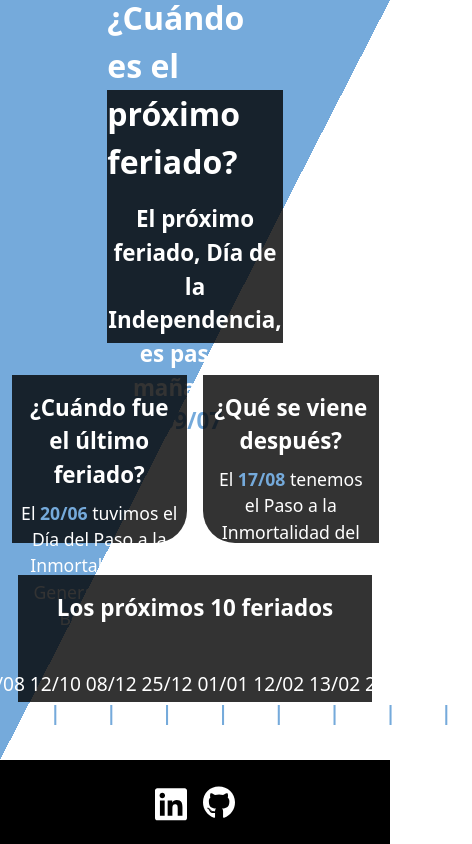
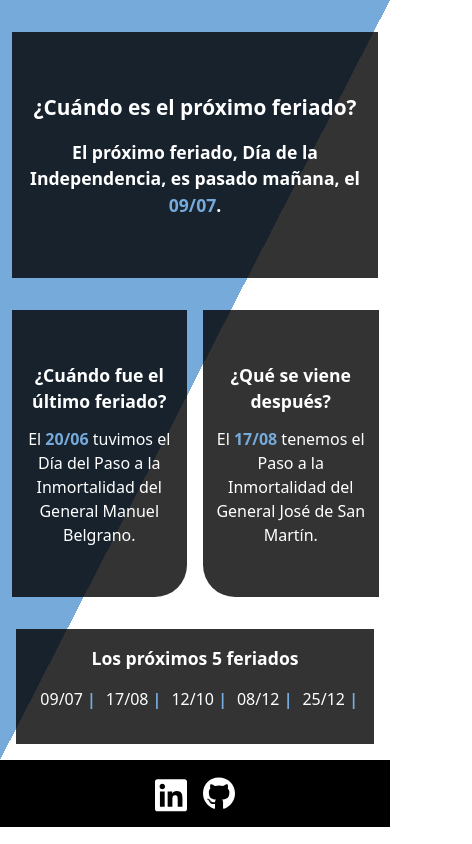
Before and after one commit to nicobonder/holidays, a React (Vite) app: page / in a window 390 px wide. Shown: the whole page, 472 px wide, since content can reach past the window. Built offline with nearby package versions, Linux system fonts and the light colour scheme.

Commit message:
responsive desing done

```diff
--- a/src/App.tsx
+++ b/src/App.tsx
@@ -1,5 +1,5 @@
+import React, { useState, useEffect } from 'react';
 import './index.css'
-
 
 //JSON CON LOS FERIADOS ARGENTINOS
 const HOLIDAYS = [
@@ -118,7 +118,10 @@ const HOLIDAYS = [
 ]
 ;
 
-// Current date
+
+function App() {
+
+  // Current date
 const today = new Date();
 const nextHoliday = HOLIDAYS.find(holiday => holiday.date > today) || {
   ...HOLIDAYS[0],
@@ -140,10 +143,29 @@ const futureHoliday = HOLIDAYS
   .sort((a, b) => a.date.getTime() - b.date.getTime())
   [1];
 
+const nextTen = HOLIDAYS
+  .filter(holiday => holiday.date > today)
+  .sort((a, b) => a.date.getTime() - b.date.getTime())
+  .slice(0, 10);
+
+const mapTen = () => {
+  return (
+    <ul className='listHoliday'>
+      {nextTen.map(holiday => (
+        <li key={holiday.date.toISOString()}>
+          <p className='infoTextList'>{String.fromCharCode(160)} {holiday.date.getUTCDate().toString().padStart(2, "0")}/{(holiday.date.getUTCMonth() + 1).toString().padStart(2, "0")}  <span className='divisor'> | </span> </p>
+        </li>
+      ))}
+    </ul>
+  );
+};
+console.log('Ten', nextTen);
+console.log('mapTen', mapTen);
+
 const nextFive = HOLIDAYS
   .filter(holiday => holiday.date > today)
   .sort((a, b) => a.date.getTime() - b.date.getTime())
-  .slice(0, 10);
+  .slice(0, 5);
 
 const mapFive = () => {
   return (
@@ -156,8 +178,24 @@ const mapFive = () => {
     </ul>
   );
 };
-console.log('five', nextFive);
-console.log('mapfive', mapFive);
+
+//crear funcion para que si la pantalla es < a 768px se renderice mapFive y si es > a 768px se renderice mapTen
+const [windowWidth, setWindowWidth] = useState(window.innerWidth);
+
+  useEffect(() => {
+    const handleResize = () => {
+      setWindowWidth(window.innerWidth);
+    };
+
+    window.addEventListener('resize', handleResize);
+
+    return () => {
+      window.removeEventListener('resize', handleResize);
+    };
+  }, []);
+
+  const mapContent = windowWidth >= 768 ? mapTen() : mapFive();
+  const subTitle = windowWidth >= 768 ? 'Los próximos 10 feriados' : 'Los próximos 5 feriados';
 
 
 const msDiff: number = nextHoliday.date.getTime() - today.getTime();
@@ -166,7 +204,7 @@ const daysDiff: number = Math.ceil(msDiff / (1000 * 3600 * 24));
 // Relative Time Format function
 const rtf = new Intl.RelativeTimeFormat('es-AR', { numeric: "auto" });
 
-function App() {
+
   return (
       <>
     <main className='sectionHoliday'>
@@ -189,10 +227,9 @@ function App() {
         </div>
       </div>
       <div className='listDiv'>
-        <h2 className='subTitle'>Los próximos 10 feriados</h2>
-        {mapFive()}
+        <h2 className='subTitle'>{subTitle}</h2>
+        {mapContent}
       </div>
-
 
     </main>
     <footer className='footer'>
--- a/src/index.css
+++ b/src/index.css
@@ -41,9 +41,9 @@
   display: flex;
   flex-direction: column;
   align-items: center;
+  justify-content: center;
   width: 45%;
   height: 30vh;
-  justify-content: center;
 }
 
 .mainTitle {
@@ -79,10 +79,14 @@
   margin: 0 auto 2rem auto;
   justify-content: center;
   height: 20vh;
+  align-items: center;
 
 }
 
 .pastHoliday, .futureHoliday {
+  display: flex;
+  flex-direction: column;
+  justify-content: center;
   width: 45%;
   padding: 0.5rem;
 }
@@ -106,6 +110,7 @@
 .listHoliday {
   display: flex;
   justify-content: center;
+  align-items: center;
   gap: 0.3rem
 }
 
@@ -149,3 +154,112 @@ a {
     background-color: #f9f9f9;
   }
 }
+
+@media (768px <= width <= 1080px) {
+  .nextHoliday {
+    width: 65%;
+  }
+
+  .pastHoliday, .futureHoliday {
+    min-height: 25vh;
+  }
+
+  .pastFuture {
+    height: 25vh;
+  }
+
+  .listHoliday {
+    gap: 0.1rem
+  }
+
+  .infoTextList  {
+    font-size: 1.1rem;
+    margin: 0.5rem 0;
+  }
+}
+
+@media (640px <= width <= 768px) {
+  .nextHoliday {
+    width: 92%;
+    height: 26vh;
+  }
+
+  .pastFuture {
+    height: 30vh;
+  }
+
+  .pastHoliday, .futureHoliday {
+    min-height: 30vh;
+  }
+
+  .listDiv {
+    width: 92%;
+    padding: 0.5rem 0.2rem;
+    margin: 0 auto;
+    height: 16vh;
+
+  }
+
+  .listHoliday {
+    gap:0 0.1rem;
+    padding: 0;
+  }
+
+  .infoTextList  {
+    font-size: 1rem;
+    margin: 0.5rem 0;
+  }
+
+
+}
+
+@media (width < 640px) {
+  .nextHoliday {
+    width: 94%;
+  }
+
+  .mainTitle {
+    font-size: 1.3rem;
+  }
+
+  .subTitle{
+    font-size: 1.1rem;
+    padding: 0 0.1rem;
+  }
+
+  .infoText {
+    font-size: 1rem;
+    margin: 0.3rem 0.1rem;
+  }
+
+  .pastFuture {
+    height: 34vh;
+  }
+
+  .pastHoliday, .futureHoliday {
+    min-height: 34vh;
+  }
+
+  .listDiv {
+    width: 92%;
+    padding: 0.5rem 0.2rem;
+    margin: 0 auto 1rem auto;
+    height: 14vh;
+
+  }
+
+  .listHoliday {
+    gap:0 0.1rem;
+    padding: 0;
+  }
+
+  .infoTextList  {
+    font-size: 1rem;
+    margin: 0.5rem 0;
+  }
+
+  .footer {
+    height: 8vh;
+  }
+
+}
```
Also changed, not shown: src/FiveHolidays.jsx (added, +36 -0 lines), src/footer/Footer.jsx (deleted, +0 -26 lines), src/TenHolidays.jsx (added).
